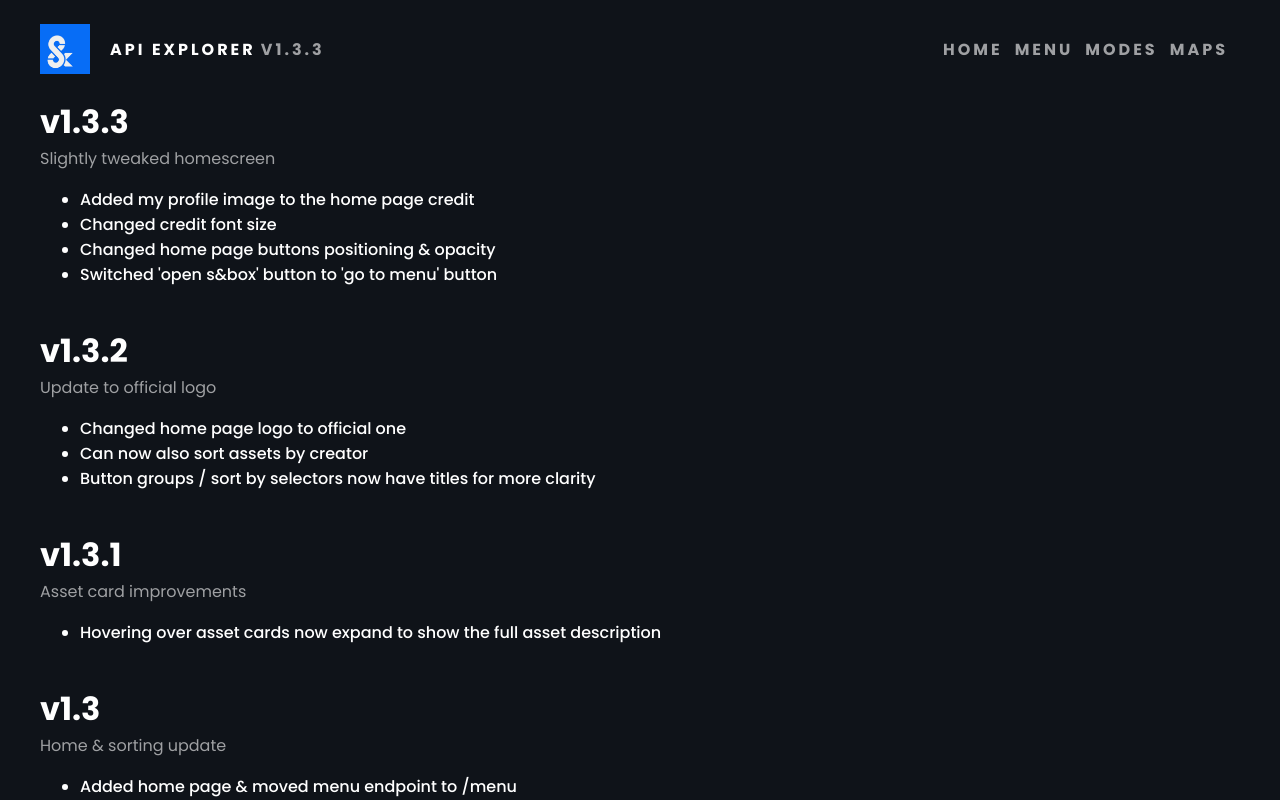
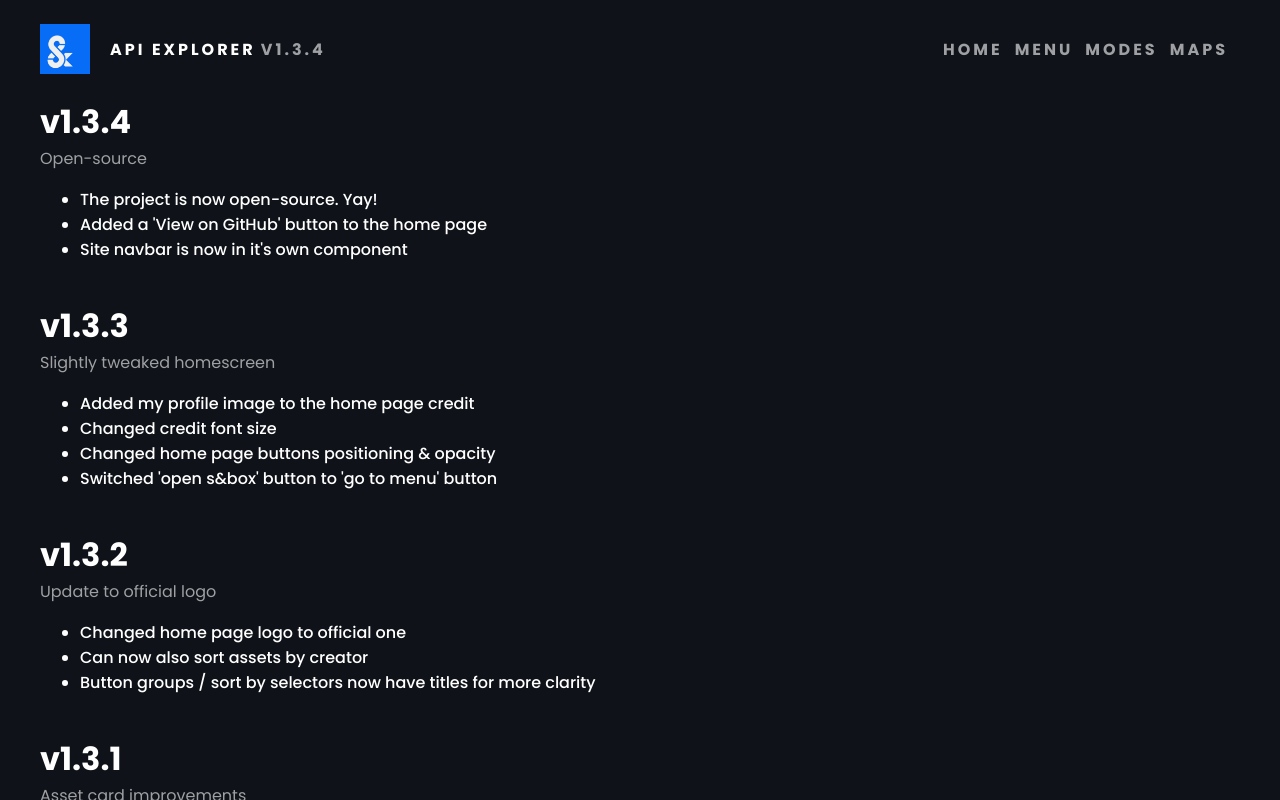
Before and after one commit to jrinkman/sboxed-explorer, a React (Create React App) app: page /changelog in a window 1280 px wide. Built offline with nearby package versions, Linux system fonts and the light colour scheme.

Commit message:
Final cleanup before public

```diff
--- a/src/App.tsx
+++ b/src/App.tsx
@@ -17,81 +17,14 @@ import Assets from 'views/Assets';
 import AssetInfo from 'views/AssetInfo';
 import Dev from 'views/Dev';
 
-const Header = styled.header`
-  display: flex;
-  flex-grow: 1;
-  max-height: 50px;
-  justify-content: space-between;
-  align-items: center;
-  padding: 24px 40px 24px 40px;
-`;
-
-const HeaderNav = styled.div`
-  display: flex;
-`;
+// Header component
+import Header from './Header';
 
 const Main = styled.main`
   display: flex;
   flex: 1 1 auto;
   min-height: 0;
   overflow: auto;
-`;
-
-const HeaderNavLink = styled(NavLink)`
-  height: 100%;
-  color: white;
-  letter-spacing: 3px;
-  font-weight: 700;
-  text-transform: uppercase;
-  text-decoration: none;
-  user-select: none;
-  transition: opacity 100ms ease-out;
-  opacity: 0.6;
-  &.active {
-    opacity: 1;
-  }
-  &:not(last-child) {
-    margin-right: 12px;
-  }
-  &:hover {
-    opacity: 1;
-  }
-`;
-
-const HeaderLogo = styled.div`
-  display: flex;
-  justify-content: center;
-  align-items: center;
-`;
-
-const HeaderLogoImage = styled.img`
-  width: 50px;
-  height: 50px;
-  margin-right: 10px;
-`;
-
-const HeaderLogoLink = styled(Link)`
-  display: flex;
-  justify-content: center;
-  align-items: center;
-  cursor: pointer;
-  text-decoration: none;
-  span {
-    color: white;
-    letter-spacing: 3px;
-    font-weight: 700;
-    margin-left: 10px;
-    text-transform: uppercase;
-    user-select: none;
-  }
-  span.version {
-    transition: opacity 100ms ease-out;
-    margin-left: 5px;
-    opacity: 0.6;
-  }
-  span.version:hover {
-    opacity: 1;
-  }
 `;
 
 interface Props {
@@ -103,31 +36,7 @@ function App(props: Props) {
 
   return (
     <Router>
-      <Header>
-        <HeaderLogo>
-          <HeaderLogoLink to="/">
-            <HeaderLogoImage src="/logo192.png" alt="logo" />
-            <span>api explorer</span>
-          </HeaderLogoLink>
-          <HeaderLogoLink to="/changelog">
-            <span className="version">v1.3.3</span>
-          </HeaderLogoLink>
-        </HeaderLogo>
-        <HeaderNav>
-          <HeaderNavLink to="/" exact activeClassName="active">
-            home
-          </HeaderNavLink>
-          <HeaderNavLink to="/menu" exact activeClassName="active">
-            menu
-          </HeaderNavLink>
-          <HeaderNavLink to="/assets/gamemode" activeClassName="active">
-            modes
-          </HeaderNavLink>
-          <HeaderNavLink to="/assets/map" activeClassName="active">
-            maps
-          </HeaderNavLink>
-        </HeaderNav>
-      </Header>
+      <Header />
       <Main>
         <Switch>
           <Route path="/menu">
--- /dev/null
+++ b/src/Header.tsx
@@ -0,0 +1,108 @@
+import React from 'react';
+import {
+  Link,
+  NavLink,
+} from 'react-router-dom';
+import styled from 'styled-components';
+
+const Root = styled.header`
+  display: flex;
+  flex-grow: 1;
+  max-height: 50px;
+  justify-content: space-between;
+  align-items: center;
+  padding: 24px 40px 24px 40px;
+`;
+
+const HeaderNav = styled.div`
+  display: flex;
+`;
+
+const HeaderNavLink = styled(NavLink)`
+  height: 100%;
+  color: white;
+  letter-spacing: 3px;
+  font-weight: 700;
+  text-transform: uppercase;
+  text-decoration: none;
+  user-select: none;
+  transition: opacity 100ms ease-out;
+  opacity: 0.6;
+  &.active {
+    opacity: 1;
+  }
+  &:not(last-child) {
+    margin-right: 12px;
+  }
+  &:hover {
+    opacity: 1;
+  }
+`;
+
+const HeaderLogo = styled.div`
+  display: flex;
+  justify-content: center;
+  align-items: center;
+`;
+
+const HeaderLogoImage = styled.img`
+  width: 50px;
+  height: 50px;
+  margin-right: 10px;
+`;
+
+const HeaderLogoLink = styled(Link)`
+  display: flex;
+  justify-content: center;
+  align-items: center;
+  cursor: pointer;
+  text-decoration: none;
+  span {
+    color: white;
+    letter-spacing: 3px;
+    font-weight: 700;
+    margin-left: 10px;
+    text-transform: uppercase;
+    user-select: none;
+  }
+  span.version {
+    transition: opacity 100ms ease-out;
+    margin-left: 5px;
+    opacity: 0.6;
+  }
+  span.version:hover {
+    opacity: 1;
+  }
+`;
+
+function Header() {
+  return (
+    <Root>
+      <HeaderLogo>
+        <HeaderLogoLink to="/">
+          <HeaderLogoImage src="/logo192.png" alt="logo" />
+          <span>api explorer</span>
+        </HeaderLogoLink>
+        <HeaderLogoLink to="/changelog">
+          <span className="version">v1.3.4</span>
+        </HeaderLogoLink>
+      </HeaderLogo>
+      <HeaderNav>
+        <HeaderNavLink to="/" exact activeClassName="active">
+          home
+        </HeaderNavLink>
+        <HeaderNavLink to="/menu" exact activeClassName="active">
+          menu
+        </HeaderNavLink>
+        <HeaderNavLink to="/assets/gamemode" activeClassName="active">
+          modes
+        </HeaderNavLink>
+        <HeaderNavLink to="/assets/map" activeClassName="active">
+          maps
+        </HeaderNavLink>
+      </HeaderNav>
+    </Root>
+  );
+}
+
+export default Header;
--- a/src/views/Changelog/index.tsx
+++ b/src/views/Changelog/index.tsx
@@ -32,6 +32,15 @@ const ListItem = styled.li`
 `;
 
 const changelog: ChangelogItem[] = [
+  {
+    version: 'v1.3.4',
+    subtitle: 'Open-source',
+    changes: [
+      'The project is now open-source. Yay!',
+      'Added a \'View on GitHub\' button to the home page',
+      'Site navbar is now in it\'s own component',
+    ],
+  },
   {
     version: 'v1.3.3',
     subtitle: 'Slightly tweaked homescreen',
--- a/src/views/Home/index.tsx
+++ b/src/views/Home/index.tsx
@@ -92,8 +92,8 @@ function Home() {
         </Credit>
         <Actions>
           <Button onClick={handleChangelogClick}>View Changelog</Button>
-          <Button onClick={handleGitHubClick}>View on GitHub</Button>
-          <Button onClick={handleMenuClick}>Go to Menu</Button>
+          <Button onClick={handleGitHubClick}> View GitHub</Button>
+          <Button onClick={handleMenuClick}>Goto Menu</Button>
         </Actions>
       </Root>
     </>
```
